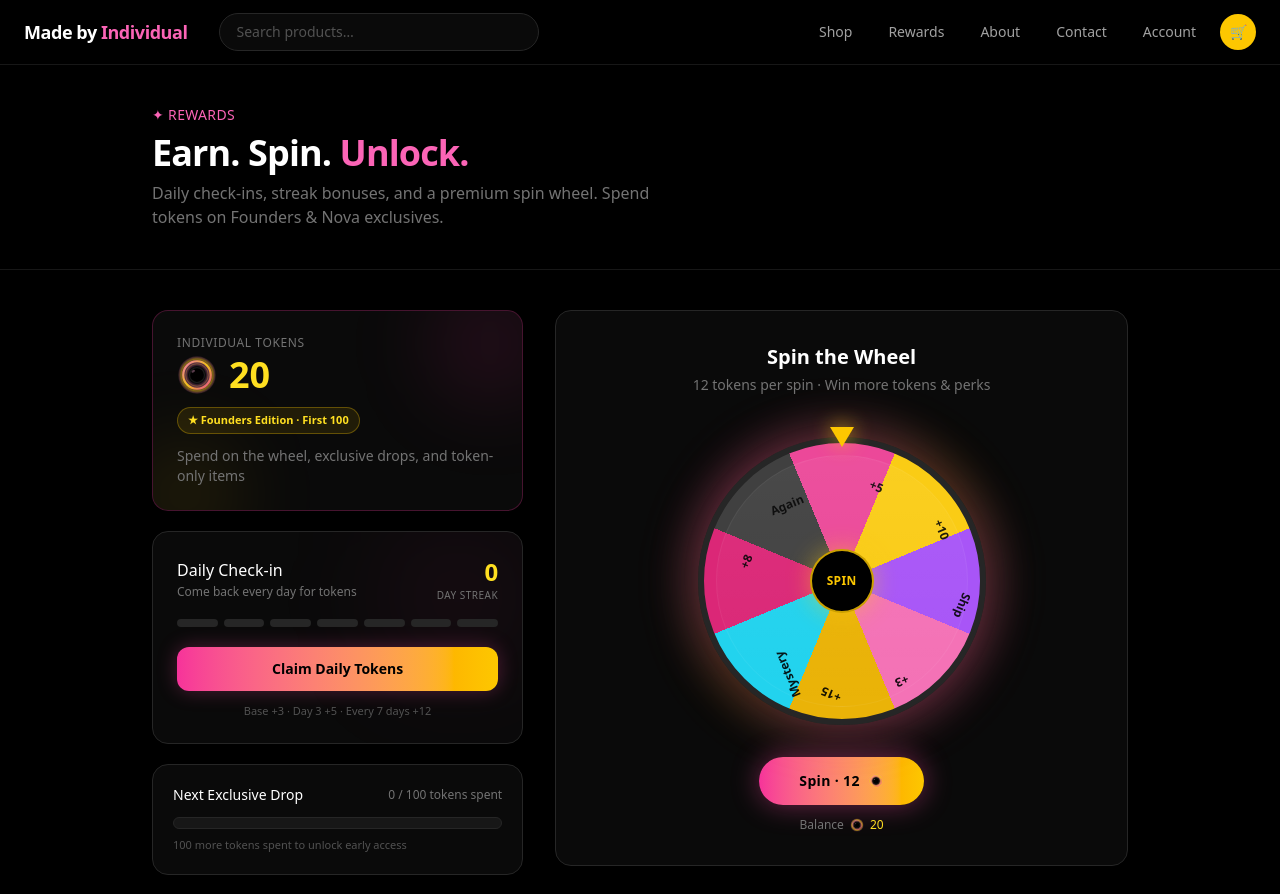
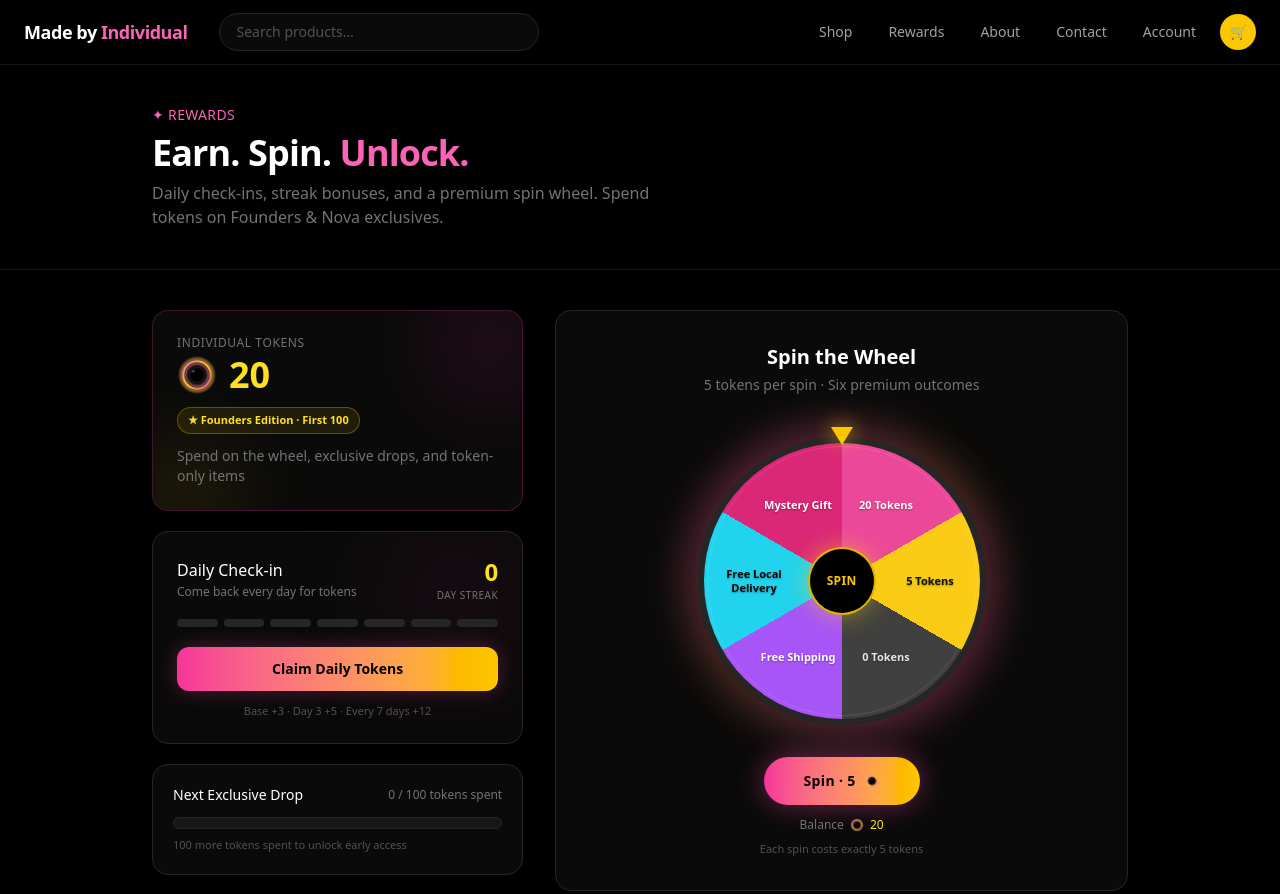
Before and after one commit to micahspf/Individual, a Next.js app: page /rewards in a window 1280 px wide. Shown: the top 894 px of the page. Built offline with nearby package versions, Linux system fonts and the light colour scheme.

Commit message:
Spin wheel labels + 5-token cost + 6 prizes; hero grid no overlap; maker decor; Individual engraving

```diff
--- a/app/rewards/page.tsx
+++ b/app/rewards/page.tsx
@@ -12,9 +12,10 @@ import {
   computeCheckIn,
   computeSpinResult,
   localDateKey,
+  type SpinFlags,
 } from "@/lib/rewards/constants";
 
-const STORAGE_KEY = "individual_rewards_v2";
+const STORAGE_KEY = "individual_rewards_v3";
 
 type RewardsState = {
   tokens: number;
@@ -24,6 +25,7 @@ type RewardsState = {
   lifetimeEarned: number;
   isFounder: boolean;
   welcomeClaimed: boolean;
+  flags: SpinFlags;
 };
 
 const defaultState = (): RewardsState => ({
@@ -34,6 +36,11 @@ const defaultState = (): RewardsState => ({
   lifetimeEarned: WELCOME_BONUS,
   isFounder: true,
   welcomeClaimed: true,
+  flags: {
+    freeShipping: false,
+    freeLocalDelivery: false,
+    mysteryGift: false,
+  },
 });
 
 export default function RewardsPage() {
@@ -53,11 +60,14 @@ export default function RewardsPage() {
         const next: RewardsState = {
           ...defaultState(),
           ...data,
-          // never allow negative balances from corrupt storage
           tokens: Math.max(0, Number(data.tokens) || 0),
           lifetimeSpent: Math.max(0, Number(data.lifetimeSpent) || 0),
           lifetimeEarned: Math.max(0, Number(data.lifetimeEarned) || WELCOME_BONUS),
           streak: Math.max(0, Number(data.streak) || 0),
+          flags: {
+            ...defaultState().flags,
+            ...(data.flags || {}),
+          },
         };
         setState(next);
         setAlreadyClaimed(next.lastCheckIn === localDateKey());
@@ -112,6 +122,7 @@ export default function RewardsPage() {
       tokens: state.tokens,
       lifetimeSpent: state.lifetimeSpent,
       prize,
+      flags: state.flags,
     });
 
     if (!result.ok) {
@@ -125,6 +136,7 @@ export default function RewardsPage() {
       tokens: result.nextTokens,
       lifetimeSpent: result.nextLifetimeSpent,
       lifetimeEarned: state.lifetimeEarned + result.prizeTokens,
+      flags: result.flags,
     };
 
     setMessage(result.message);
@@ -162,6 +174,29 @@ export default function RewardsPage() {
           </div>
         )}
 
+        {/* Active perks */}
+        {(state.flags.freeShipping ||
+          state.flags.freeLocalDelivery ||
+          state.flags.mysteryGift) && (
+          <div className="mb-6 flex flex-wrap gap-2">
+            {state.flags.freeShipping && (
+              <span className="rounded-full border border-purple-400/40 bg-purple-500/15 px-3 py-1 text-xs font-semibold text-purple-200">
+                Free Shipping active
+              </span>
+            )}
+            {state.flags.freeLocalDelivery && (
+              <span className="rounded-full border border-cyan-400/40 bg-cyan-500/15 px-3 py-1 text-xs font-semibold text-cyan-200">
+                Free Local Delivery active
+              </span>
+            )}
+            {state.flags.mysteryGift && (
+              <span className="rounded-full border border-pink-400/40 bg-pink-500/15 px-3 py-1 text-xs font-semibold text-pink-200">
+                Mystery Gift reserved
+              </span>
+            )}
+          </div>
+        )}
+
         <div className="grid gap-8 lg:grid-cols-5">
           <div className="space-y-5 lg:col-span-2">
             <TokenBalance tokens={state.tokens} isFounder={state.isFounder} />
@@ -177,8 +212,11 @@ export default function RewardsPage() {
             <div className="rounded-2xl border border-neutral-800 bg-neutral-950 p-4 text-xs text-neutral-500">
               <p className="mb-1 font-medium text-neutral-400">Token math</p>
               <p>
-                Daily base +{3} · Day 3 +{5} · Every 7 days +{12} · Spin costs {SPIN_COST} · Mystery
-                +7
+                Daily base +3 · Day 3 +5 · Every 7 days +12 · Spin costs{" "}
+                <strong className="text-yellow-300">{SPIN_COST}</strong>
+              </p>
+              <p className="mt-1">
+                Prizes: 20 / 5 / 0 tokens · Free Shipping · Free Local Delivery · Mystery Gift
               </p>
               <p className="mt-2">
                 Earned lifetime:{" "}
@@ -198,28 +236,11 @@ export default function RewardsPage() {
             <div className="flex flex-col items-center rounded-2xl border border-neutral-800 bg-neutral-950 p-8">
               <h2 className="mb-1 text-xl font-bold">Spin the Wheel</h2>
               <p className="mb-8 text-sm text-neutral-500">
-                {SPIN_COST} tokens per spin · Win more tokens & perks
+                {SPIN_COST} tokens per spin · Six premium outcomes
               </p>
-              <SpinWheel
-                tokens={state.tokens}
-                onSpin={handleSpin}
-                disabled={spinningLock}
-              />
+              <SpinWheel tokens={state.tokens} onSpin={handleSpin} disabled={spinningLock} />
             </div>
           </div>
-        </div>
-
-        <div className="mt-16 grid gap-6 text-center sm:grid-cols-3">
-          {[
-            { t: "Check in daily", d: "Build a streak for bigger bonuses" },
-            { t: "Spin for rewards", d: "Tokens, free shipping, mystery prizes" },
-            { t: "Unlock exclusives", d: "Founders Edition · first 100 customers" },
-          ].map((item) => (
-            <div key={item.t} className="rounded-2xl border border-neutral-900 p-5">
-              <div className="mb-1 font-medium text-white">{item.t}</div>
-              <div className="text-sm text-neutral-500">{item.d}</div>
-            </div>
-          ))}
         </div>
       </div>
     </main>
--- a/components/games/SpinWheel.tsx
+++ b/components/games/SpinWheel.tsx
@@ -1,21 +1,10 @@
 "use client";
 
 import { useState } from "react";
-import { SPIN_COST } from "@/lib/rewards/constants";
+import { SPIN_COST, SPIN_SEGMENTS } from "@/lib/rewards/constants";
 import TokenIcon from "@/components/rewards/TokenIcon";
 
-const SEGMENTS = [
-  { label: "+5", value: 5, color: "#ec4899" },
-  { label: "+10", value: 10, color: "#facc15" },
-  { label: "Ship", value: "ship", color: "#a855f7" },
-  { label: "+3", value: 3, color: "#f472b6" },
-  { label: "+15", value: 15, color: "#eab308" },
-  { label: "Mystery", value: "mystery", color: "#22d3ee" },
-  { label: "+8", value: 8, color: "#db2777" },
-  { label: "Again", value: 0, color: "#404040" },
-];
-
-const N = SEGMENTS.length;
+const N = SPIN_SEGMENTS.length;
 const SLICE = 360 / N;
 
 interface SpinWheelProps {
@@ -24,6 +13,10 @@ interface SpinWheelProps {
   disabled?: boolean;
 }
 
+/**
+ * Vegas-style wheel with conic segments.
+ * Labels sit at mid-radius of each wedge, rotated so text is upright-ish and centered.
+ */
 export default function SpinWheel({ tokens, onSpin, disabled }: SpinWheelProps) {
   const [rotation, setRotation] = useState(0);
   const [spinning, setSpinning] = useState(false);
@@ -31,7 +24,8 @@ export default function SpinWheel({ tokens, onSpin, disabled }: SpinWheelProps)
 
   const canSpin = tokens >= SPIN_COST && !spinning && !disabled;
 
-  const conic = SEGMENTS.map((seg, i) => {
+  // Start gradient so segment 0 is centered under the top pointer when rotation = 0
+  const conic = SPIN_SEGMENTS.map((seg, i) => {
     const start = i * SLICE;
     const end = (i + 1) * SLICE;
     return `${seg.color} ${start}deg ${end}deg`;
@@ -39,63 +33,90 @@ export default function SpinWheel({ tokens, onSpin, disabled }: SpinWheelProps)
 
   function spin() {
     if (!canSpin) return;
-
     setSpinning(true);
     setResult(null);
 
     const index = Math.floor(Math.random() * N);
-    // Pointer is at top (0deg). Segments drawn clockwise from 0.
-    // Center of segment i is at index * SLICE + SLICE/2 from start.
-    // We rotate wheel so that center lands under top pointer.
+    // With conic-gradient from 0deg, segment i spans [i*SLICE, (i+1)*SLICE).
+    // Center of segment i at i*SLICE + SLICE/2 from top when wheel rotation is 0
+    // if we offset gradient with from -SLICE/2... Actually from 0:
+    // top pointer is at 0deg (12 o'clock). After rotating wheel by R deg clockwise,
+    // the point at angle A on the wheel moves to A+R.
+    // We want segment center C to land at 0: R = -C (mod 360) = 360 - C.
     const segmentCenter = index * SLICE + SLICE / 2;
     const extraSpins = 5 + Math.floor(Math.random() * 3);
-    const target = extraSpins * 360 + (360 - segmentCenter);
+    const delta = extraSpins * 360 + (360 - segmentCenter);
 
-    setRotation((prev) => prev + target);
+    setRotation((prev) => prev + delta);
 
     window.setTimeout(() => {
-      const won = SEGMENTS[index];
+      const won = SPIN_SEGMENTS[index];
       setResult(won.label);
       setSpinning(false);
       onSpin({ label: won.label, value: won.value });
     }, 4500);
   }
 
+  // Radius for label placement (px) — mid between hub and rim
+  const labelRadius = 88; // tuned for 288px wheel (72*4)
+
   return (
     <div className="flex flex-col items-center">
-      {/* Pointer */}
-      <div className="relative z-20 mb-[-10px]">
-        <div className="h-0 w-0 border-l-[12px] border-r-[12px] border-t-[20px] border-l-transparent border-r-transparent border-t-yellow-400 drop-shadow-[0_0_10px_rgba(250,204,21,0.85)]" />
+      {/* Pointer at top */}
+      <div className="relative z-20 mb-[-8px]">
+        <div className="h-0 w-0 border-l-[11px] border-r-[11px] border-t-[18px] border-l-transparent border-r-transparent border-t-yellow-400 drop-shadow-[0_0_10px_rgba(250,204,21,0.85)]" />
       </div>
 
       <div className="relative">
-        {/* Soft outer glow — premium, not childish */}
-        <div className="absolute inset-[-10px] rounded-full bg-gradient-to-br from-pink-500/30 via-yellow-400/20 to-pink-500/30 blur-xl" />
+        <div className="absolute inset-[-12px] rounded-full bg-gradient-to-br from-pink-500/25 via-yellow-400/15 to-pink-500/25 blur-xl" />
 
         <div
-          className="relative h-64 w-64 overflow-hidden rounded-full border-[6px] border-neutral-800 shadow-[0_0_50px_rgba(236,72,153,0.25)] sm:h-72 sm:w-72"
+          className="relative h-64 w-64 rounded-full border-[6px] border-neutral-800 shadow-[0_0_48px_rgba(236,72,153,0.28)] sm:h-72 sm:w-72"
           style={{
-            background: `conic-gradient(from -${SLICE / 2}deg, ${conic})`,
             transform: `rotate(${rotation}deg)`,
             transition: spinning
-              ? "transform 4.5s cubic-bezier(0.12, 0.75, 0.15, 1)"
+              ? "transform 4.5s cubic-bezier(0.12, 0.78, 0.12, 1)"
               : "none",
           }}
         >
-          {/* Segment labels */}
-          {SEGMENTS.map((seg, i) => {
-            const angle = i * SLICE + SLICE / 2;
+          {/* Segments */}
+          <div
+            className="absolute inset-0 rounded-full"
+            style={{
+              background: `conic-gradient(from 0deg, ${conic})`,
+            }}
+          />
+
+          {/* Soft rim highlight */}
+          <div className="pointer-events-none absolute inset-[3px] rounded-full border border-white/10" />
+
+          {/* Labels — each at segment center, counter-rotated so text is horizontal relative to screen when wheel is at rest...
+              Actually for a spinning wheel labels should rotate WITH the wheel and be readable along the radius.
+              Best approach: place text at mid-angle, rotate text so it reads outward (or upright along radius).
+              User asked: centered inside each segment, readable, not clipped.
+              Use: rotate to segment center, translate outward, rotate text +90 or so for radial readability.
+              For horizontal text in segment: rotate(angle) translate(0, -r) rotate(-angle) so text stays upright on screen when wheel turns... that means text is always upright which is best for readability.
+          */}
+          {SPIN_SEGMENTS.map((seg, i) => {
+            const mid = i * SLICE + SLICE / 2;
+            // Upright labels that stay readable as wheel spins
             return (
               <div
-                key={i}
-                className="pointer-events-none absolute left-1/2 top-1/2 origin-center"
+                key={seg.label}
+                className="pointer-events-none absolute left-1/2 top-1/2"
                 style={{
-                  transform: `rotate(${angle}deg) translateY(-105px)`,
+                  width: 0,
+                  height: 0,
+                  transform: `rotate(${mid}deg) translateY(-${labelRadius}px)`,
                 }}
               >
                 <span
-                  className="block -translate-x-1/2 text-[11px] font-bold text-black/90 sm:text-xs"
-                  style={{ transform: "translateX(-50%)" }}
+                  className="absolute left-1/2 top-1/2 block w-[72px] -translate-x-1/2 -translate-y-1/2 text-center text-[10px] font-bold leading-tight sm:w-[80px] sm:text-[11px]"
+                  style={{
+                    color: seg.text,
+                    transform: `rotate(${-mid}deg)`,
+                    textShadow: "0 1px 2px rgba(0,0,0,0.35)",
+                  }}
                 >
                   {seg.label}
                 </span>
@@ -103,13 +124,10 @@ export default function SpinWheel({ tokens, onSpin, disabled }: SpinWheelProps)
             );
           })}
 
-          {/* Soft inner vignette */}
-          <div className="pointer-events-none absolute inset-3 rounded-full border border-white/5 bg-gradient-to-b from-white/5 to-transparent" />
-        </div>
-
-        {/* Center hub */}
-        <div className="absolute inset-0 m-auto flex h-16 w-16 items-center justify-center rounded-full border-2 border-yellow-400/80 bg-black shadow-[0_0_24px_rgba(250,204,21,0.45)]">
-          <span className="text-xs font-bold tracking-wide text-yellow-400">SPIN</span>
+          {/* Center hub */}
+          <div className="absolute inset-0 m-auto flex h-[4.25rem] w-[4.25rem] items-center justify-center rounded-full border-2 border-yellow-400/90 bg-black shadow-[0_0_24px_rgba(250,204,21,0.5)]">
+            <span className="text-xs font-bold tracking-wide text-yellow-400">SPIN</span>
+          </div>
         </div>
       </div>
 
@@ -124,7 +142,9 @@ export default function SpinWheel({ tokens, onSpin, disabled }: SpinWheelProps)
               : "cursor-not-allowed bg-neutral-800 text-neutral-500"
           }`}
         >
-          {spinning ? "Spinning…" : (
+          {spinning ? (
+            "Spinning…"
+          ) : (
             <span className="inline-flex items-center gap-2">
               Spin · {SPIN_COST} <TokenIcon size={16} />
             </span>
@@ -132,18 +152,17 @@ export default function SpinWheel({ tokens, onSpin, disabled }: SpinWheelProps)
         </button>
 
         {result && !spinning && (
-          <div className="mt-4 text-lg font-bold text-yellow-300">
-            {result === "Again" ? "Better luck next time" : `Result: ${result}`}
-          </div>
+          <div className="mt-4 text-lg font-bold text-yellow-300">Result: {result}</div>
         )}
 
-        <p className="mt-3 flex items-center justify-center gap-1.5 text-xs text-neutral-500">
+        <p className="mt-3 flex flex-wrap items-center justify-center gap-1.5 text-xs text-neutral-500">
           Balance <TokenIcon size={14} />{" "}
           <span className="font-medium text-yellow-300">{tokens}</span>
           {tokens < SPIN_COST && !spinning && (
             <span className="text-neutral-600"> · need {SPIN_COST} to spin</span>
           )}
         </p>
+        <p className="mt-2 text-[11px] text-neutral-600">Each spin costs exactly {SPIN_COST} tokens</p>
       </div>
     </div>
   );
--- a/lib/rewards/constants.ts
+++ b/lib/rewards/constants.ts
@@ -2,13 +2,29 @@
 
 export const WELCOME_BONUS = 20;
 export const DAILY_BASE = 3;
-export const STREAK_BONUS_DAY_3 = 5; // extra on the 3rd consecutive day
-export const STREAK_BONUS_EVERY_7 = 12; // extra on day 7, 14, 21, ...
-export const SPIN_COST = 12;
-export const MYSTERY_TOKEN_REWARD = 7;
-export const FOUNDERS_CAP = 100; // first 100 customers
+export const STREAK_BONUS_DAY_3 = 5;
+export const STREAK_BONUS_EVERY_7 = 12;
+/** Cost per wheel spin */
+export const SPIN_COST = 5;
+export const FOUNDERS_CAP = 100;
 
-/** Local calendar date YYYY-MM-DD (not UTC — avoids Alabama day-shift bugs) */
+export type SpinPrizeValue = 20 | 5 | 0 | "ship" | "delivery" | "mystery";
+
+export const SPIN_SEGMENTS: {
+  label: string;
+  value: SpinPrizeValue;
+  color: string;
+  text: string;
+}[] = [
+  { label: "20 Tokens", value: 20, color: "#ec4899", text: "#fff" },
+  { label: "5 Tokens", value: 5, color: "#facc15", text: "#111" },
+  { label: "0 Tokens", value: 0, color: "#404040", text: "#e5e5e5" },
+  { label: "Free Shipping", value: "ship", color: "#a855f7", text: "#fff" },
+  { label: "Free Local Delivery", value: "delivery", color: "#22d3ee", text: "#0a0a0a" },
+  { label: "Mystery Gift", value: "mystery", color: "#db2777", text: "#fff" },
+];
+
+/** Local calendar date YYYY-MM-DD (not UTC) */
 export function localDateKey(d = new Date()): string {
   const y = d.getFullYear();
   const m = String(d.getMonth() + 1).padStart(2, "0");
@@ -22,10 +38,6 @@ export function yesterdayKey(from = new Date()): string {
   return localDateKey(d);
 }
 
-/**
- * Compute daily check-in reward and next streak.
- * Does not mutate state — pure math.
- */
 export function computeCheckIn(params: {
   lastCheckIn: string | null;
   streak: number;
@@ -51,13 +63,9 @@ export function computeCheckIn(params: {
   const yKey = yesterdayKey(params.now);
   const newStreak = params.lastCheckIn === yKey ? params.streak + 1 : 1;
 
-  let base = DAILY_BASE;
-  let streak3 = 0;
-  let streak7 = 0;
-
-  if (newStreak === 3) streak3 = STREAK_BONUS_DAY_3;
-  if (newStreak > 0 && newStreak % 7 === 0) streak7 = STREAK_BONUS_EVERY_7;
-
+  const base = DAILY_BASE;
+  const streak3 = newStreak === 3 ? STREAK_BONUS_DAY_3 : 0;
+  const streak7 = newStreak > 0 && newStreak % 7 === 0 ? STREAK_BONUS_EVERY_7 : 0;
   const earned = base + streak3 + streak7;
 
   return {
@@ -69,23 +77,31 @@ export function computeCheckIn(params: {
   };
 }
 
+export type SpinFlags = {
+  freeShipping: boolean;
+  freeLocalDelivery: boolean;
+  mysteryGift: boolean;
+};
+
 /**
- * Apply a completed wheel spin: always charges SPIN_COST first, then adds winnings.
- * Returns null if insufficient balance.
+ * Charge SPIN_COST first, then apply prize.
+ * Token prizes: +20, +5, or +0.
+ * Non-token prizes: set flags only (no token bonus).
  */
 export function computeSpinResult(params: {
   tokens: number;
   lifetimeSpent: number;
   prize: { label: string; value: number | string };
-}): {
-  ok: false;
-  reason: string;
-} | {
+  flags?: SpinFlags;
+}):
+  | { ok: false; reason: string }
+  | {
       ok: true;
       nextTokens: number;
       nextLifetimeSpent: number;
       prizeTokens: number;
       message: string;
+      flags: SpinFlags;
     } {
   if (params.tokens < SPIN_COST) {
     return { ok: false, reason: `Need ${SPIN_COST} tokens to spin` };
@@ -94,21 +110,31 @@ export function computeSpinResult(params: {
   let nextTokens = params.tokens - SPIN_COST;
   const nextLifetimeSpent = params.lifetimeSpent + SPIN_COST;
   let prizeTokens = 0;
-  let message = "Try again next spin";
+  const flags: SpinFlags = {
+    freeShipping: params.flags?.freeShipping ?? false,
+    freeLocalDelivery: params.flags?.freeLocalDelivery ?? false,
+    mysteryGift: params.flags?.mysteryGift ?? false,
+  };
+  let message = "Spin complete";
 
   const v = params.prize.value;
-  if (typeof v === "number" && v > 0) {
+
+  if (v === 20 || v === 5) {
     prizeTokens = v;
     nextTokens += v;
-    message = `You won ${params.prize.label}!`;
+    message = `You won ${v} tokens!`;
+  } else if (v === 0) {
+    prizeTokens = 0;
+    message = "0 tokens this spin — better luck next time.";
   } else if (v === "ship") {
-    message = "Free shipping unlocked on your next order!";
+    flags.freeShipping = true;
+    message = "Free Shipping unlocked on your next order!";
+  } else if (v === "delivery") {
+    flags.freeLocalDelivery = true;
+    message = "Free Local Delivery unlocked (Cullman area)!";
   } else if (v === "mystery") {
-    prizeTokens = MYSTERY_TOKEN_REWARD;
-    nextTokens += MYSTERY_TOKEN_REWARD;
-    message = `Mystery prize: +${MYSTERY_TOKEN_REWARD} tokens!`;
-  } else if (params.prize.label === "Try Again" || v === 0) {
-    message = "Better luck next time";
+    flags.mysteryGift = true;
+    message = "Mystery Gift reserved — we'll reveal it on your next order.";
   }
 
   return {
@@ -117,10 +143,10 @@ export function computeSpinResult(params: {
     nextLifetimeSpent,
     prizeTokens,
     message,
+    flags,
   };
 }
 
-/** Fill of streak bar (0–7) for current cycle */
 export function streakBarFill(streak: number): number {
   if (streak <= 0) return 0;
   const mod = streak % 7;
```
Also changed, not shown: app/page.tsx (+43 -34 lines), components/home/HeroDecor.tsx (added, +93 -0 lines). Lines whose indentation alone changed are shown as unchanged.
